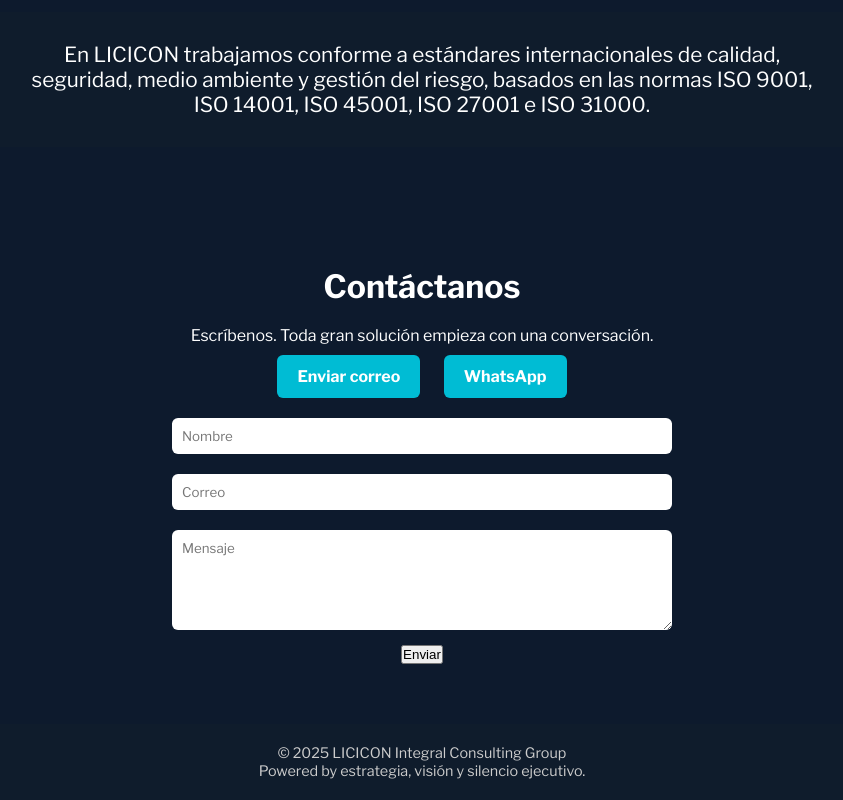
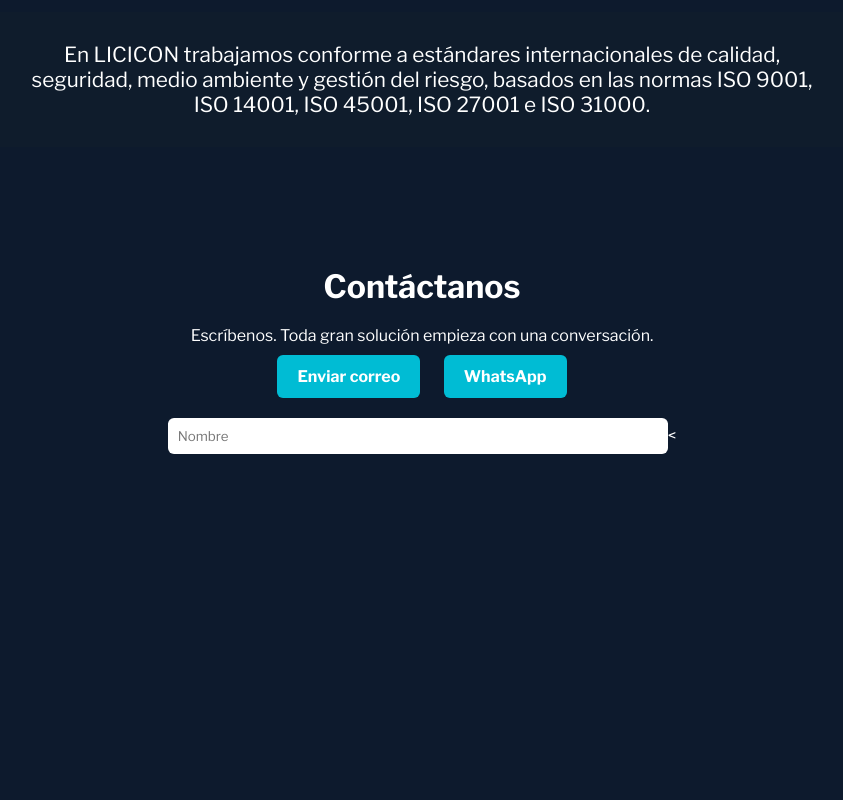
Before and after one commit to Licicon/licicon.github.io, a plain HTML site: page index.html in a window 1280 px wide. Shown: the part 2880-3680 px from the top of the page, without its empty margins (218-1061 px from the left). After the commit the page ends 3404 px from the top, so only its background shows below. Drawn offline with nearby package versions, Linux system fonts and the light colour scheme.

Commit message:
Update index.html

```diff
--- a/index.html
+++ b/index.html
@@ -79,7 +79,7 @@
       display: grid;
       grid-template-columns: repeat(3, 1fr);
       gap: 40px;
-      text-align: left;
+      text-align: center;
       margin-top: 30px;
       justify-items: center;
       padding: 0 10%;
@@ -253,16 +253,4 @@
     <a href="mailto:contactolicicon@gmail.com">Enviar correo</a>
     <a href="https://wa.me/5210000000000" target="_blank">WhatsApp</a>
     <form>
-      <input type="text" placeholder="Nombre" required><br>
-      <input type="email" placeholder="Correo" required><br>
-      <textarea placeholder="Mensaje" required></textarea><br>
-      <button type="submit">Enviar</button>
-    </form>
-  </div>
-
-  <footer>
-    <p>&copy; 2025 LICICON Integral Consulting Group</p>
-    <p>Powered by estrategia, visión y silencio ejecutivo.</p>
-  </footer>
-</body>
-</html>
+      <input type="text" placeholder="Nombre" required><
```
